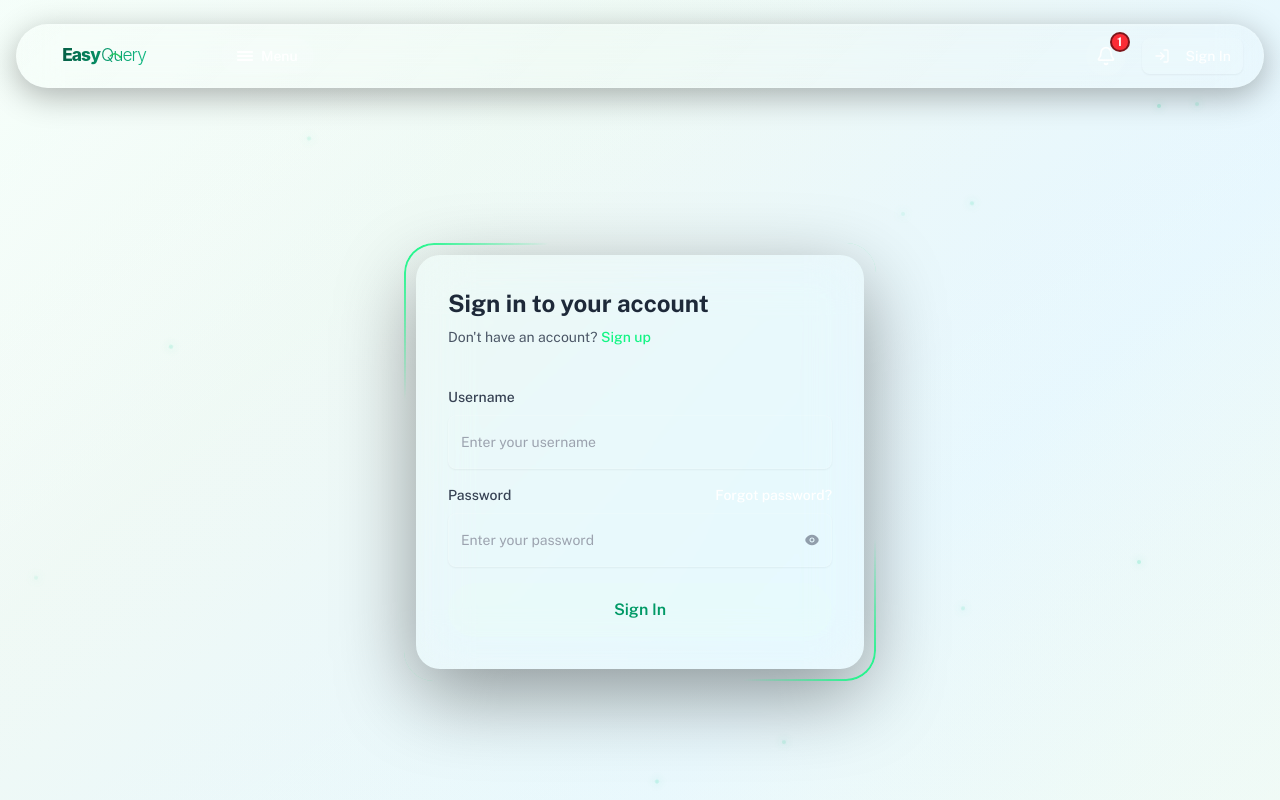
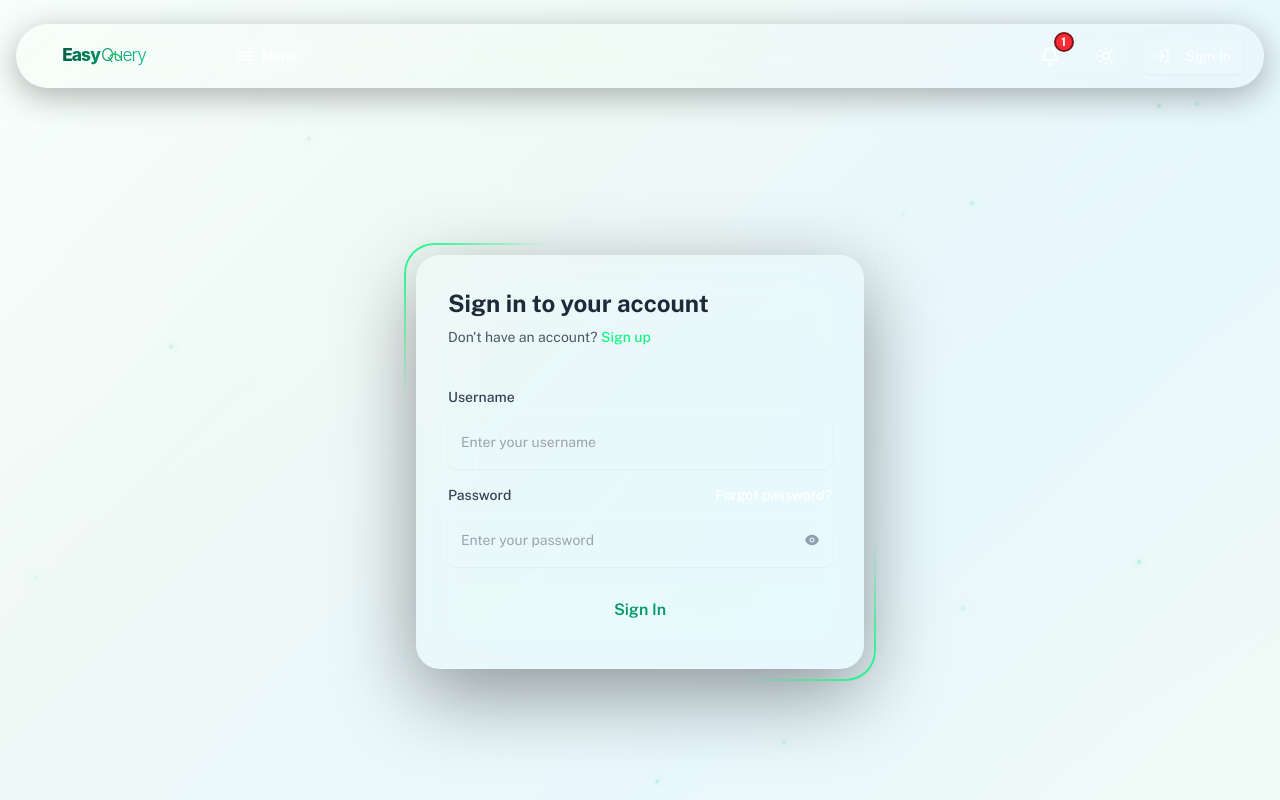
Before and after one commit to riaz37/easy_query, a Next.js app in the folder frontend/: page /auth in a window 1280 px wide. Built offline with nearby package versions, Linux system fonts and the light colour scheme; no server answers.

Commit message:
fix: added toggle

```diff
--- a/frontend/src/components/Navbar.tsx
+++ b/frontend/src/components/Navbar.tsx
@@ -1,7 +1,7 @@
 "use client";
 import React, { useState, useEffect } from "react";
 import Image from "next/image";
-import { Bell, User, LogIn, Settings } from "lucide-react";
+import { Bell, User, LogIn, Settings, Sun, Moon } from "lucide-react";
 import { useUIStore } from "@/store/uiStore";
 import { useAuthContext } from "@/components/providers/AuthContextProvider";
 import { Button } from "@/components/ui/button";
@@ -14,10 +14,12 @@ import {
   DropdownMenuTrigger,
 } from "@/components/ui/dropdown-menu";
 import { NavbarTaskIndicator } from "@/components/task-manager";
+import { useThemeState } from "@/store/theme-store";
 
 export default function Navbar() {
   const { showSidebar, setShowSidebar } = useUIStore();
   const { isAuthenticated, user, logout } = useAuthContext();
+  const { themeMode, theme, toggleTheme } = useThemeState();
   const [isScrolled, setIsScrolled] = useState(false);
 
   useEffect(() => {
@@ -32,6 +34,19 @@ export default function Navbar() {
 
   const handleMenuClick = () => {
     setShowSidebar(!showSidebar);
+  };
+
+  const handleThemeToggle = (event: React.MouseEvent) => {
+    const button = event.currentTarget as HTMLButtonElement;
+    const switchingToDark = theme === 'light';
+
+    // Add smooth scaling effect
+    button.style.transform = 'scale(0.95)';
+    setTimeout(() => {
+      button.style.transform = '';
+    }, 150);
+
+    toggleTheme(event);
   };
 
   return (
@@ -118,6 +133,24 @@ export default function Navbar() {
 
         {/* Task Indicator */}
         <NavbarTaskIndicator />
+
+        {/* Theme Toggle */}
+        <div className="relative">
+          <button
+            onClick={handleThemeToggle}
+            className="w-10 h-10 rounded-full flex items-center justify-center transition-all duration-300 cursor-pointer hover:scale-110 active:scale-95"
+            style={{
+              background: "rgba(255, 255, 255, 0.08)",
+            }}
+            aria-label={`Switch to ${theme === 'dark' ? 'light' : 'dark'} mode`}
+            title={`Current: ${themeMode} mode (${theme})`}
+          >
+            <div className="relative transition-transform duration-300 ease-in-out hover:rotate-12">
+              <Sun className="w-5 h-5 text-white/90 scale-100 rotate-0 transition-all duration-700 ease-[cubic-bezier(0.25,0.46,0.45,0.94)] dark:scale-0 dark:-rotate-90" />
+              <Moon className="absolute inset-0 w-5 h-5 text-white/90 scale-0 rotate-90 transition-all duration-700 ease-[cubic-bezier(0.25,0.46,0.45,0.94)] dark:scale-100 dark:rotate-0" />
+            </div>
+          </button>
+        </div>
 
         {/* User Avatar */}
         {isAuthenticated && user ? (
```
